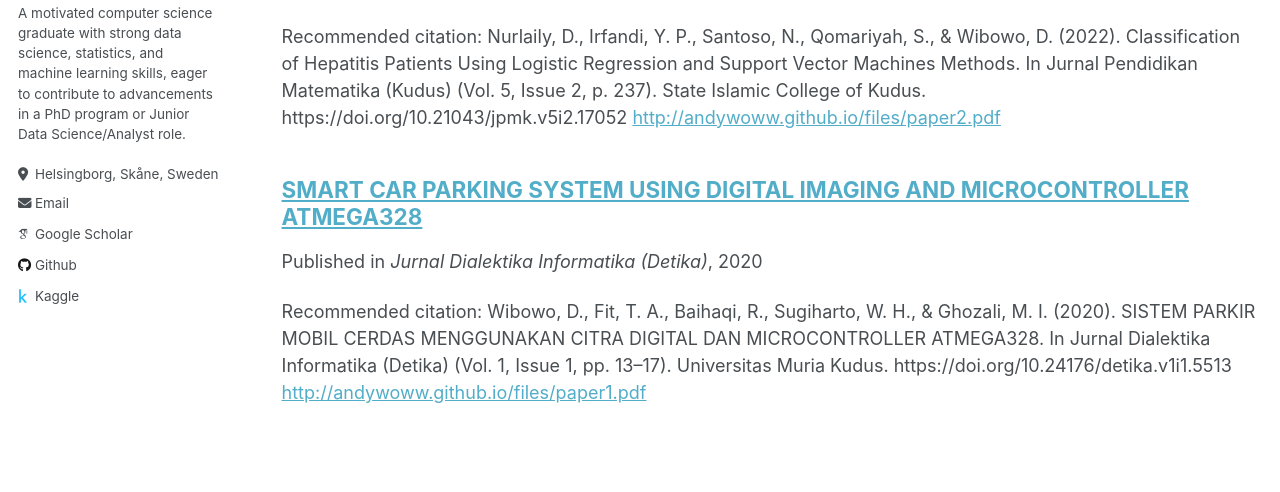
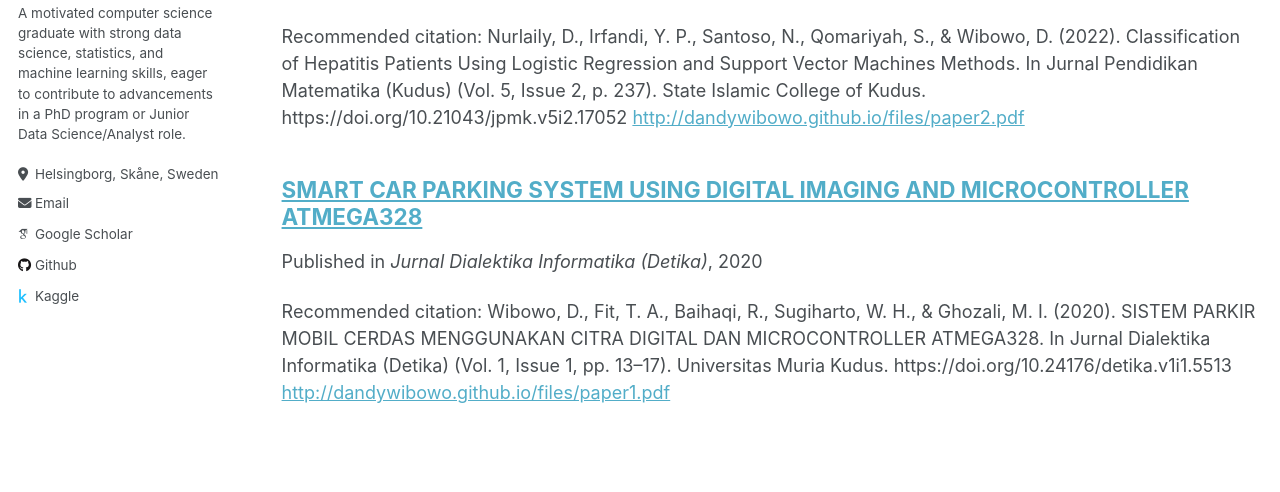
Before and after one commit to dandywibowo/dandywibowo.github.io, a Jekyll site: the page built from _pages/publications.md, in a window 1280 px wide and 1137 px high. Shown: the part 300-792 px from the top of the window. Built offline with Jekyll 4.4.1, drawn with Linux system fonts in a browser that asks for light colours; some web fonts are replaced; some of the changed lines change nothing that is shown.

Commit message:
New update

```diff
--- a/_publications/2020-12-08-paper-title-number-1.md
+++ b/_publications/2020-12-08-paper-title-number-1.md
@@ -4,6 +4,6 @@ collection: publications
 permalink: /publication/2020-12-08-paper-title-number-1
 date: 2020-12-08
 venue: 'Jurnal Dialektika Informatika (Detika)'
-paperurl: 'http://andywoww.github.io/files/paper1.pdf'
+paperurl: 'http://dandywibowo.github.io/files/paper1.pdf'
 citation: 'Wibowo, D., Fit, T. A., Baihaqi, R., Sugiharto, W. H., & Ghozali, M. I. (2020). SISTEM PARKIR MOBIL CERDAS MENGGUNAKAN CITRA DIGITAL DAN MICROCONTROLLER ATMEGA328. In Jurnal Dialektika Informatika (Detika) (Vol. 1, Issue 1, pp. 13–17). Universitas Muria Kudus. https://doi.org/10.24176/detika.v1i1.5513'
 ---
--- a/_publications/2022-12-02-paper-title-number-2.md
+++ b/_publications/2022-12-02-paper-title-number-2.md
@@ -4,6 +4,6 @@ collection: publications
 permalink: /publication/2022-12-02-paper-title-number-2
 date: 2022-12-02
 venue: 'Jurnal Pendidikan Matematika (Kudus)'
-paperurl: 'http://andywoww.github.io/files/paper2.pdf'
+paperurl: 'http://dandywibowo.github.io/files/paper2.pdf'
 citation: 'Nurlaily, D., Irfandi, Y. P., Santoso, N., Qomariyah, S., & Wibowo, D. (2022). Classification of Hepatitis Patients Using Logistic Regression and Support Vector Machines Methods. In Jurnal Pendidikan Matematika (Kudus) (Vol. 5, Issue 2, p. 237). State Islamic College of Kudus. https://doi.org/10.21043/jpmk.v5i2.17052'
 ---
```
